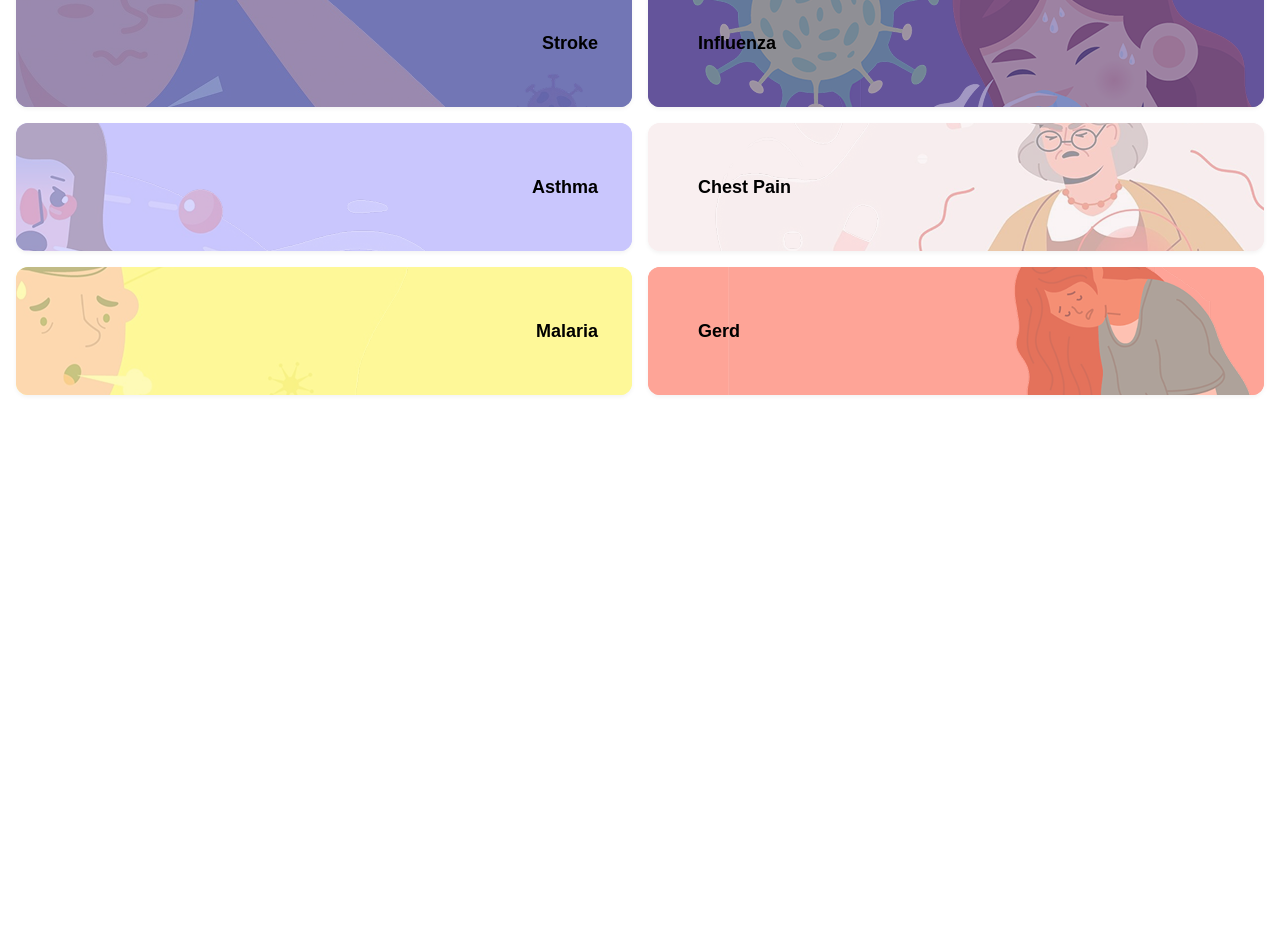
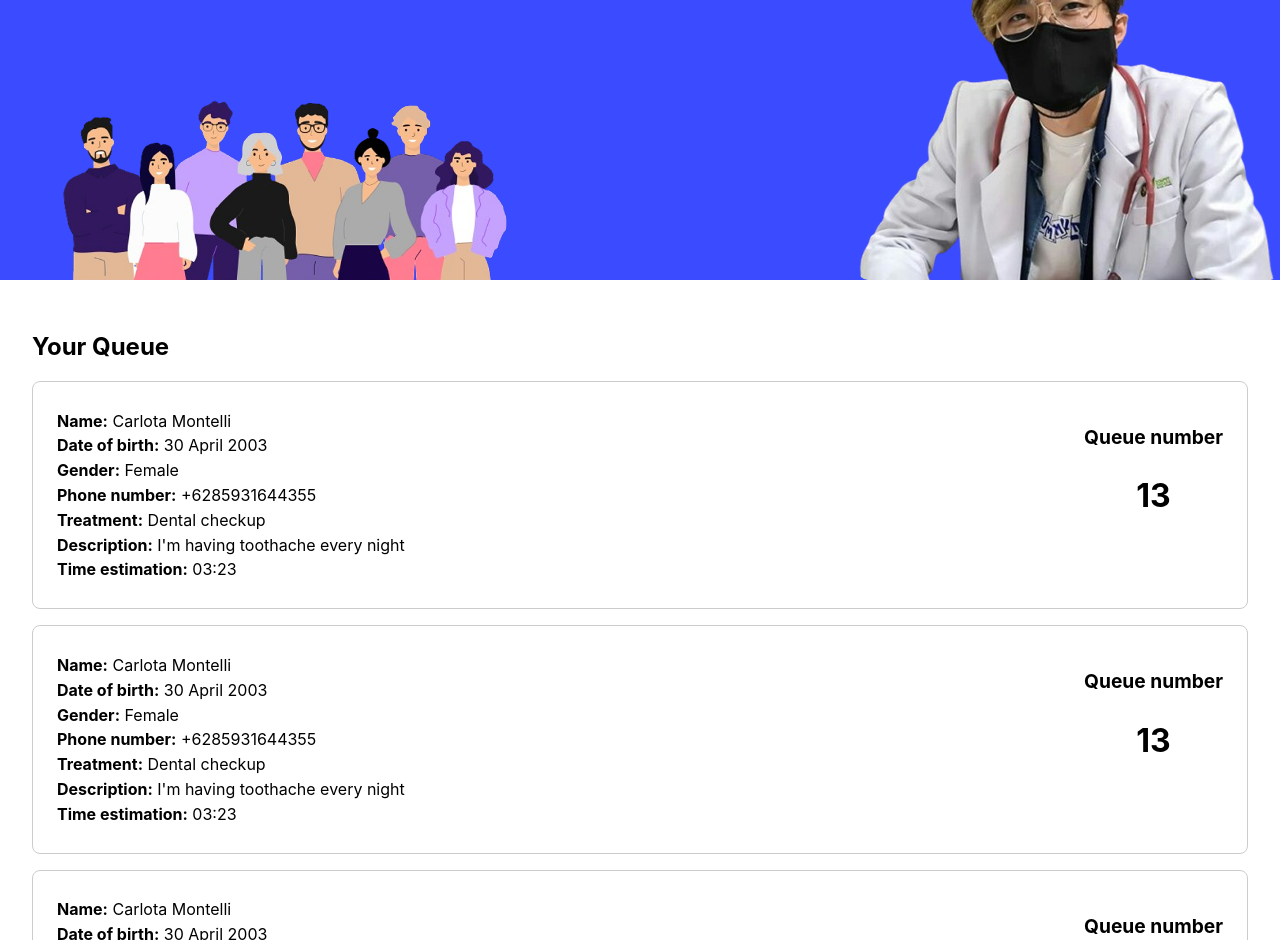
Before and after one commit to Purukan-Jeremy/FluxPatient, a React (Create React App) app in the folder client/: page /Queue in a window 1280 px wide. Shown: the part 360-1300 px from the top of the page. Before the commit the page ends 800 px from the top, so only its background shows below. Built offline with nearby package versions, Linux system fonts and the light colour scheme; no server answers.

Commit message:
Queue & Footer

```diff
--- a/client/src/App.js
+++ b/client/src/App.js
@@ -1,16 +1,17 @@
 import React, { useEffect, useState } from "react";
 import Database from "./config/database/index.js";
 import "./App.css";
-import Dashboard from "./components/Navbar/index.js";
-import Home from "./components/Home/index.js";
-import SymptomChecker from "./components/Symptom/index.js";
+// import Dashboard from "./components/Navbar/index.js";
+// import Home from "./components/Home/index.js";
+// import SymptomChecker from "./components/Symptom/index.js";
+import Queue from "./components/Queue/index.js";
 function App() {
   return (
     <div>
       {/* <Dashboard/> */}
-      <SymptomChecker/>
+      <Queue />
       {/* <Home/> */}
-      <Database/>
+      <Database />
     </div>
   );
 }
--- /dev/null
+++ b/client/src/assets/styles/FooterComp.css
@@ -0,0 +1,97 @@
+.footer {
+  background-color: #2d54ff;
+  color: white;
+  text-align: center;
+  padding: 2rem 1rem;
+}
+
+.footer-logo {
+  display: flex;
+  align-items: center;
+  justify-content: center;
+  gap: 0.75rem;
+  margin-bottom: 1rem;
+}
+
+.footer-logo-img {
+  width: 50px;
+  height: 50px;
+  border-radius: 50%;
+  object-fit: cover;
+}
+
+.footer-logo-text {
+  font-size: 1.5rem;
+  font-weight: bold;
+  margin: 0;
+}
+
+.social-icons {
+  display: flex;
+  flex-direction: column;
+  align-items: center;
+  gap: 0.5rem;
+  margin-top: 1rem;
+}
+
+.icon-link {
+  color: white;
+  text-decoration: none;
+  display: flex;
+  align-items: center;
+  gap: 0.5rem;
+}
+
+.icon {
+  font-size: 1.2rem;
+}
+
+.footer-note {
+  margin-top: 1rem;
+  font-size: 0.9rem;
+}
+
+.icon-circle {
+  background-color: #1d1d1d;
+  padding: 0.6rem;
+  border-radius: 50%;
+  font-size: 1.5rem;
+  margin-bottom: 0.4rem;
+  transition: transform 0.3s ease, background-color 0.3s ease;
+  cursor: pointer;
+}
+
+.icon-circle:hover {
+  transform: scale(1.2);
+  background-color: #0f0f0f;
+}
+
+.footer-socials {
+  display: flex;
+  justify-content: center;
+  gap: 3rem;
+  margin-top: 1rem;
+}
+
+.social-item {
+  display: flex;
+  flex-direction: column;
+  align-items: center;
+  text-align: center;
+  color: white;
+}
+
+.icon-circle {
+  background-color: #1d1d1d;
+  padding: 0.6rem;
+  border-radius: 50%;
+  font-size: 1.5rem;
+  margin-bottom: 0.4rem;
+  transition: transform 0.3s ease, background-color 0.3s ease;
+  cursor: pointer;
+}
+
+.icon-circle:hover {
+  transform: scale(1.2);
+  background-color: #0f0f0f;
+}
--- /dev/null
+++ b/client/src/assets/styles/QueueComponent.css
@@ -0,0 +1,32 @@
+.queue-header {
+  padding: 2rem;
+  background-color: #ffffff;
+}
+
+.queue-card {
+  display: flex;
+  justify-content: space-between;
+  border: 1px solid #ccc;
+  padding: 1.5rem;
+  margin-bottom: 1rem;
+  border-radius: 8px;
+  background-color: #fff;
+}
+
+.queue-details p {
+  margin: 0.3rem 0;
+}
+
+.queue-number {
+  display: flex;
+  flex-direction: column;
+  align-items: center;
+  font-size: 1.2rem;
+  font-weight: bold;
+}
+
+.queue-number span {
+  font-size: 2rem;
+  color: #000;
+  margin-top: 0.5rem;
+}
--- /dev/null
+++ b/client/src/components/Footer/index.js
@@ -0,0 +1,39 @@
+import React from "react";
+import "../../assets/styles/FooterComp.css";
+import Logo from "../../assets/img/fluxLogo.png";
+import { FaInstagram, FaFacebookF } from "react-icons/fa";
+
+const Footer = () => {
+  return (
+    <footer className="footer">
+      <div className="footer-logo">
+        <img src={Logo} alt="FluxPatient Logo" className="footer-logo-img" />
+        <h3 className="footer-logo-text">FluxPatient</h3>
+      </div>
+      <p>
+        Contact us: <br /> +6289 9833 2906
+      </p>
+
+      <div className="footer-socials">
+        <div className="social-item">
+          <div className="icon-circle">
+            <FaInstagram />
+          </div>
+          <p>@Fluxypatient</p>
+        </div>
+        <div className="social-item">
+          <div className="icon-circle">
+            <FaFacebookF />
+          </div>
+          <p>@siloambersama</p>
+        </div>
+      </div>
+
+      <p className="footer-note">
+        Currently being develop for better user experiences
+      </p>
+    </footer>
+  );
+};
+
+export default Footer;
--- /dev/null
+++ b/client/src/components/Queue/index.js
@@ -0,0 +1,128 @@
+import React from "react";
+import drtirtahome from "../../assets/img/drtirtahome.png";
+import banner from "../../assets/img/banner.png";
+import Navbar from "../Navbar";
+import Home from "../Home";
+import Footer from "../Footer";
+import "../../assets/styles/QueueComponent.css";
+
+const queueData = [
+  {
+    name: "Carlota Montelli",
+    dob: "30 April 2003",
+    gender: "Female",
+    phone: "+6285931644355",
+    treatment: "Dental checkup",
+    description: "I'm having toothache every night",
+    queueNumber: 13,
+    timeEstimation: "03:23",
+  },
+];
+
+const Queue = () => {
+  return (
+    <div>
+      <Navbar />
+      <Home />
+      <div className="queue-header">
+        <h2>Your Queue</h2>
+        {queueData.map((data, idx) => (
+          <div className="queue-card" key={idx}>
+            <div className="queue-details">
+              <p>
+                <strong>Name:</strong> {data.name}
+              </p>
+              <p>
+                <strong>Date of birth:</strong> {data.dob}
+              </p>
+              <p>
+                <strong>Gender:</strong> {data.gender}
+              </p>
+              <p>
+                <strong>Phone number:</strong> {data.phone}
+              </p>
+              <p>
+                <strong>Treatment:</strong> {data.treatment}
+              </p>
+              <p>
+                <strong>Description:</strong> {data.description}
+              </p>
+              <p>
+                <strong>Time estimation:</strong> {data.timeEstimation}
+              </p>
+            </div>
+            <div className="queue-number">
+              <p>Queue number</p>
+              <span>{data.queueNumber}</span>
+            </div>
+          </div>
+        ))}
+        {queueData.map((data, idx) => (
+          <div className="queue-card" key={idx}>
+            <div className="queue-details">
+              <p>
+                <strong>Name:</strong> {data.name}
+              </p>
+              <p>
+                <strong>Date of birth:</strong> {data.dob}
+              </p>
+              <p>
+                <strong>Gender:</strong> {data.gender}
+              </p>
+              <p>
+                <strong>Phone number:</strong> {data.phone}
+              </p>
+              <p>
+                <strong>Treatment:</strong> {data.treatment}
+              </p>
+              <p>
+                <strong>Description:</strong> {data.description}
+              </p>
+              <p>
+                <strong>Time estimation:</strong> {data.timeEstimation}
+              </p>
+            </div>
+            <div className="queue-number">
+              <p>Queue number</p>
+              <span>{data.queueNumber}</span>
+            </div>
+          </div>
+        ))}
+        {queueData.map((data, idx) => (
+          <div className="queue-card" key={idx}>
+            <div className="queue-details">
+              <p>
+                <strong>Name:</strong> {data.name}
+              </p>
+              <p>
+                <strong>Date of birth:</strong> {data.dob}
+              </p>
+              <p>
+                <strong>Gender:</strong> {data.gender}
+              </p>
+              <p>
+                <strong>Phone number:</strong> {data.phone}
+              </p>
+              <p>
+                <strong>Treatment:</strong> {data.treatment}
+              </p>
+              <p>
+                <strong>Description:</strong> {data.description}
+              </p>
+              <p>
+                <strong>Time estimation:</strong> {data.timeEstimation}
+              </p>
+            </div>
+            <div className="queue-number">
+              <p>Queue number</p>
+              <span>{data.queueNumber}</span>
+            </div>
+          </div>
+        ))}
+      </div>
+      <Footer />
+    </div>
+  );
+};
+
+export default Queue;
```
